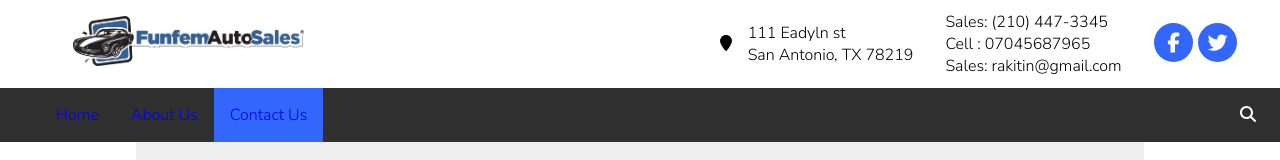
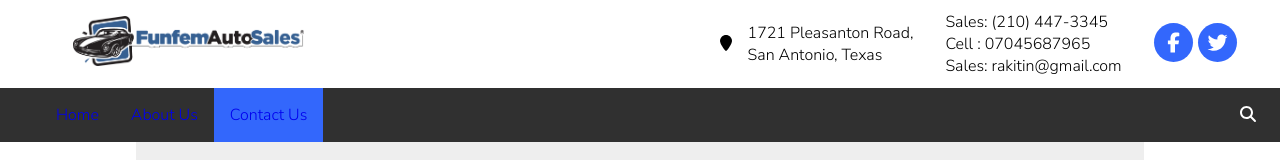
Before and after one commit to fantee-hub/automobile, a Next.js app: page /Contact in a window 1280 px wide. Shown: the top 160 px of the page. Built offline with nearby package versions, Linux system fonts and the light colour scheme.

Commit message:
changed address in the nav bar

```diff
--- a/components/Nav.js
+++ b/components/Nav.js
@@ -57,8 +57,8 @@ const Nav = () => {
                 </span>
               </div>
               <div className="item-content">
-                <p>111 Eadyln st</p>
-                <p>San Antonio, TX 78219</p>
+                <p>1721 Pleasanton Road,</p>
+                <p>San Antonio, Texas</p>
               </div>
             </div>
             <div className="items">
```
